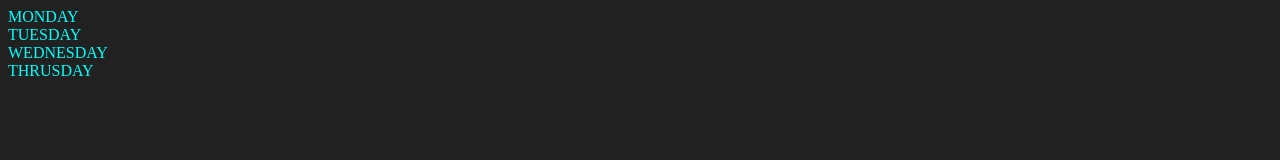
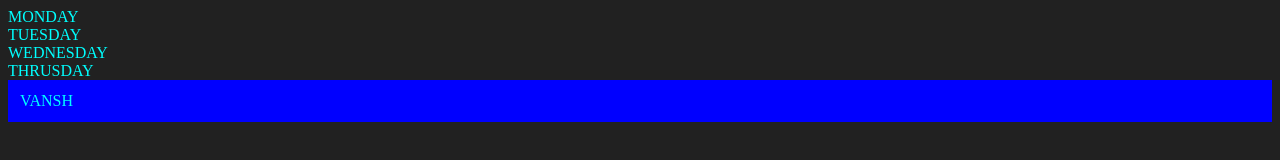
Before and after one commit to VanshNazwani/JavaScript-Basics, a plain HTML site: page DOM /DOM_newelement.html in a window 1280 px wide. Drawn offline with Linux system fonts and the light colour scheme.

Commit message:
DOM NEW ELEMENT

```diff
--- a/DOM /DOM_newelement.html
+++ b/DOM /DOM_newelement.html
@@ -14,9 +14,33 @@
     </div>
 </body>
 <script>
-    document.querySelector('.parent')
+     const parent=document.querySelector('.parent')
     console.log(parent);
     console.log(parent.children);
 
+
+    const day1 = document.querySelector('.day')
+    console.log(day1);
+    console.log(day1.parentElement);
+
+    console.log(" NODES ", parent.childNodes);
+
+    const div = document.createElement('div')
+    console.log(div);
+    div.className = "main"
+    div.id = (Math.random() *10+1)
+    div.id = Math.round(Math.random() *10+1) // round off of the key
+
+    div.setAttribute("TITLE","generated")
+    div.style.backgroundColor = "blue"
+    div.style.padding = "12px"
+
+
+    // div.innerText = "VANSH NAZWANI"
+    const addtext = document.createTextNode("VANSH")
+    div.appendChild(addtext)
+
+
+    document.body.appendChild(div)
 </script>
 </html>
```
